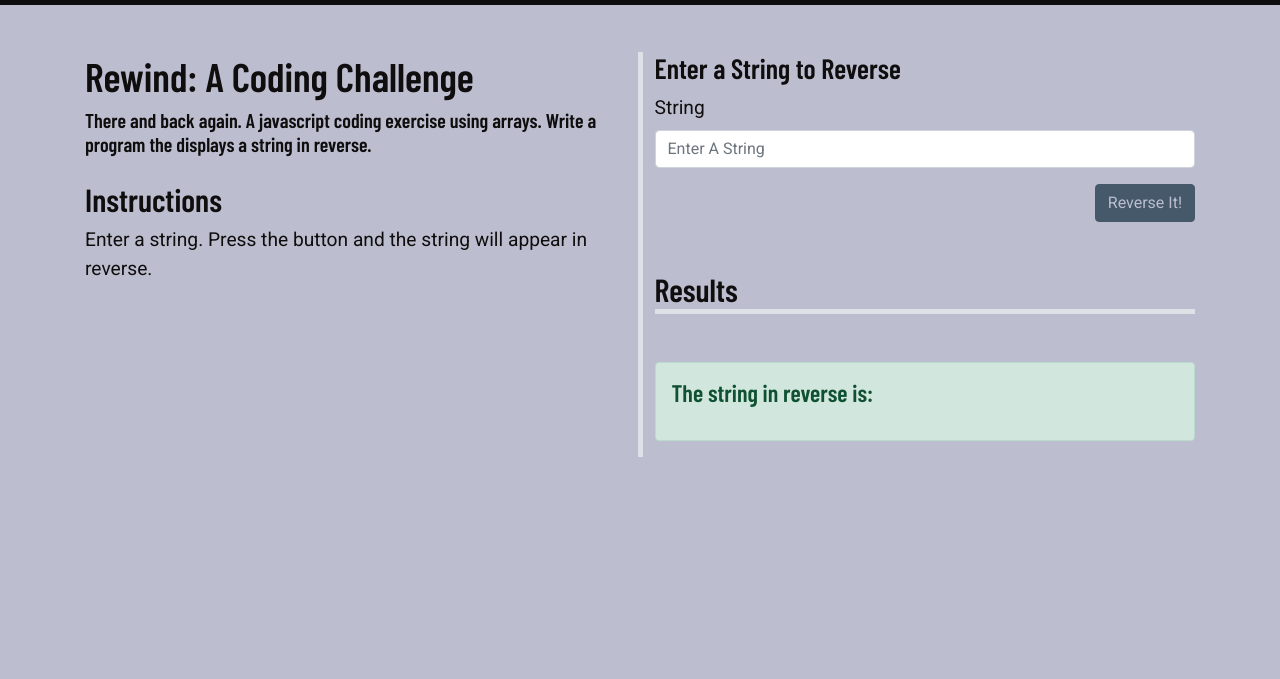
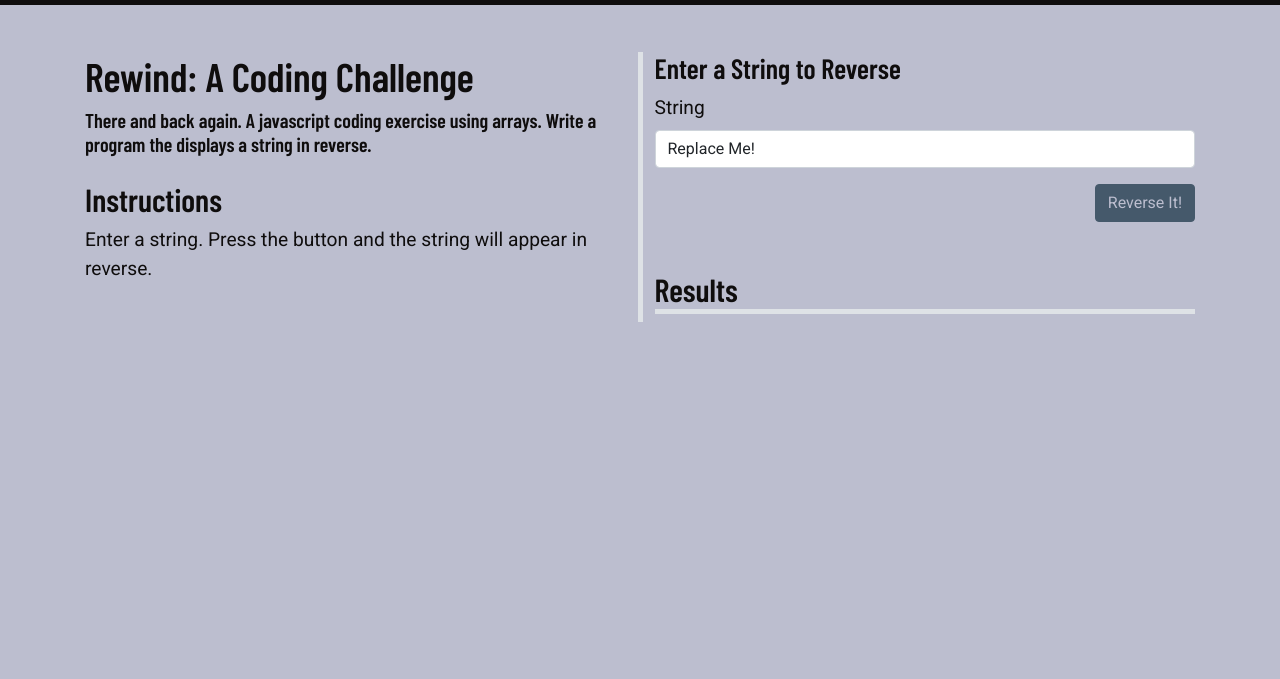
Before and after one commit to NickSeyler/Rewind, a plain HTML site: page app.html in a window 1280 px wide. Shown: the part 56-735 px from the top of the page. Drawn offline with nearby package versions, Linux system fonts and the light colour scheme; some packages are replaced by stand-ins of ours; a script that the page names is missing.

Commit message:
Update app.html

```diff
--- a/app.html
+++ b/app.html
@@ -81,14 +81,14 @@
                         <div class="col-12">
                             <label for="inputValue" class="form-label">String</label>
                             <input id="inputStr" name="inputStr" class="form-control" type="text"
-                            aria-label="String" placeholder="Enter A String">
+                                placeholder="Enter A String" value="Replace Me!" aria-label="String">
                         </div>
                         <div class="col-12 d-flex justify-content-start justify-content-md-end mt-3">
-                            <button id="btnSubmit" class="btn btn-primary">Reverse It!</button>
+                            <button id="btnSubmit" type="button" class="btn btn-primary">Reverse It!</button>
                         </div>
                     </form>
                     <h2 class="mt-5 border-bottom border-5">Results</h2>
-                    <div id="alertSuccess" class="alert alert-success mt-5 fade show" role="alert">
+                    <div id="alertSuccess" class="alert alert-success mt-5 d-none fade show" role="alert">
                         <h4 class="alert-heading">The string in reverse is: </h4>
                         <p id="alertRevStr">
                             <!-- Generate Reversed String -->
```
